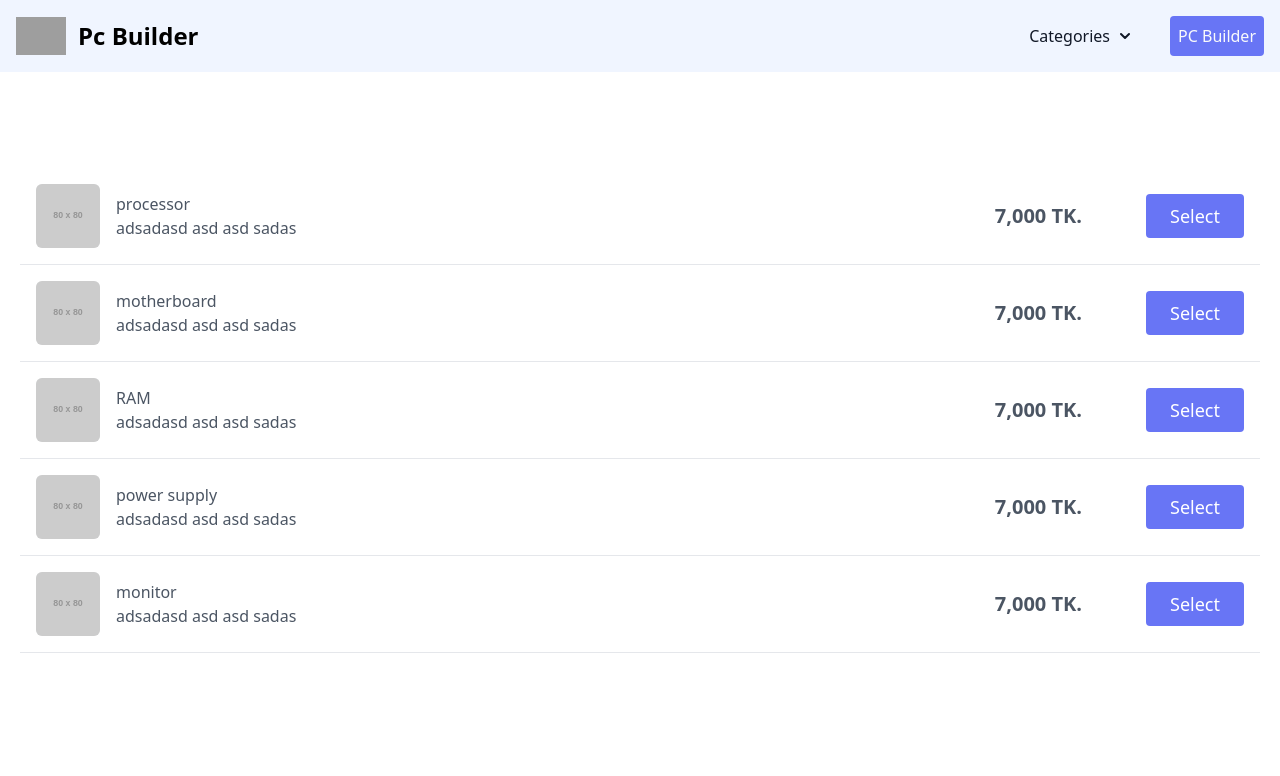
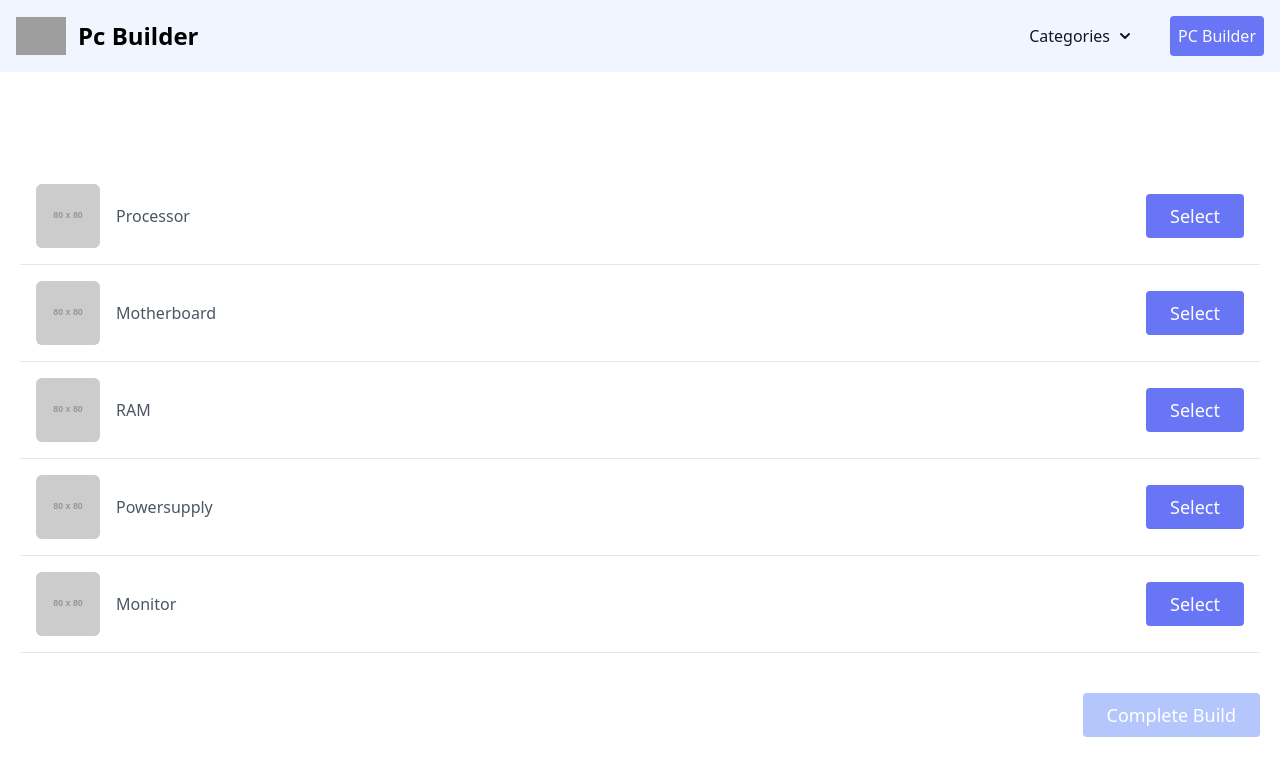
Before and after one commit to asadsanto10/pc-builder-next.js, a Next.js app: page /pc_builder in a window 1280 px wide. Shown: the top 776 px of the page. Built offline with nearby package versions, Linux system fonts and the light colour scheme; grey boxes are pictures that could not be loaded.

Commit message:
pc builder implement

```diff
--- a/next.config.js
+++ b/next.config.js
@@ -2,7 +2,7 @@
 const nextConfig = {
   reactStrictMode: true,
   images: {
-    domains: ['cdn3d.iconscout.com', 'www.startech.com.bd'],
+    domains: ['cdn3d.iconscout.com', 'www.startech.com.bd', 'dummyimage.com'],
   },
 };
 
--- a/src/pages/pc_builder/index.js
+++ b/src/pages/pc_builder/index.js
@@ -1,32 +1,65 @@
 /* eslint-disable react/no-array-index-key */
 import RootLayout from '@/Layouts/RootLayout';
+import Image from 'next/image';
 import Link from 'next/link';
 import { useSelector } from 'react-redux';
 
 const PCBuilder = () => {
-  const category = ['processor', 'motherboard', 'RAM', 'power supply', 'monitor'];
+  const category = ['processor', 'motherboard', 'RAM', 'powersupply', 'monitor'];
 
   const { buildItem } = useSelector((state) => state?.pcBuilder);
-  console.log({ buildItem });
-
+  // console.log(buildItem.length);
+  const isButtonDisable = buildItem.length >= 5;
+  // console.log(isButtonDisable);
   return (
     <section className="text-gray-600 body-font">
       <div className="container px-5 py-24 mx-auto">
-        {category.map((cate, i) => (
+        {category.map((cate, i) => {
+          const product = buildItem.filter((item) => item.category === cate);
+
+          return (
             <div key={i} className="border-b flex justify-between items-center p-4">
+              {product.length ? (
+                product.map((productItem, index) => {
+                  return (
+                    <div key={productItem.id + index} className="flex justify-between w-full">
                       <div className="flex items-center">
-              <img
+                        <Image
+                          priority
+                          height={64}
+                          width={64}
                           alt="team"
-                className="w-16 h-16 bg-gray-100 object-cover object-center flex-shrink-0 rounded-md mr-4"
+                          className="bg-gray-100 object-cover object-center flex-shrink-0 rounded-md mr-4"
+                          src={productItem.image}
+                        />
+                        <div>
+                          <h2 className="font-medium capitalize">{cate}</h2>
+                          <p>{productItem.name}</p>
+                        </div>
+                      </div>
+
+                      <div className="flex items-center">
+                        <p className="font-bold text-xl mr-16">{productItem.price} TK.</p>
+                      </div>
+                    </div>
+                  );
+                })
+              ) : (
+                <>
+                  <div className="flex items-center">
+                    <Image
+                      priority
+                      alt="team"
+                      height={64}
+                      width={64}
+                      className="bg-gray-100 object-cover object-center flex-shrink-0 rounded-md mr-4"
                       src="https://dummyimage.com/80x80"
                     />
                     <div>
-                <h2 className="font-medium">{cate}</h2>
-                <p>adsadasd asd asd sadas</p>
+                      <h2 className="font-medium capitalize">{cate}</h2>
                     </div>
                   </div>
                   <div className="flex items-center">
-              <p className="font-bold text-xl mr-16">7,000 TK.</p>
                     <Link
                       href={`/pc_builder/choose/${cate.split(' ').join('')}`}
                       className="inline-flex text-white bg-indigo-500 border-0 py-2 px-6 focus:outline-none hover:bg-indigo-600 rounded text-lg"
@@ -34,14 +67,29 @@ const PCBuilder = () => {
                       Select
                     </Link>
                   </div>
+                </>
+              )}
             </div>
-        ))}
+          );
+        })}
+        <div className="text-right mt-10">
+          <button
+            disabled={!isButtonDisable}
+            // eslint-disable-next-line no-alert
+            onClick={() => alert('Congratulations.. You have successfully build your own PC')}
+            type="button"
+            className="inline-flex text-white bg-indigo-500 border-0 py-2 px-6 focus:outline-none hover:bg-indigo-600 rounded text-lg disabled:bg-indigo-300"
+          >
+            Complete Build
+          </button>
+        </div>
       </div>
     </section>
   );
 };
 
 export default PCBuilder;
+
 PCBuilder.getLayout = (page) => {
   return <RootLayout>{page}</RootLayout>;
 };
```
Lines whose indentation alone changed are shown as unchanged.
